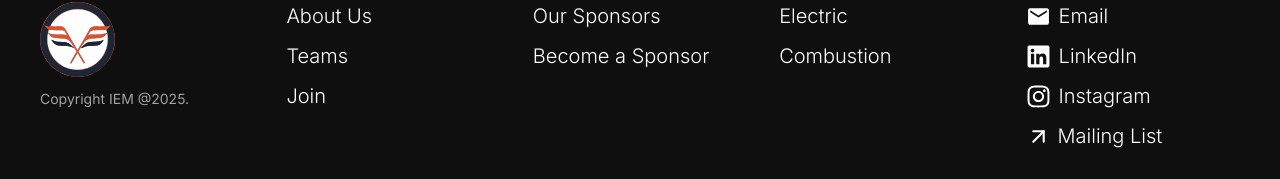
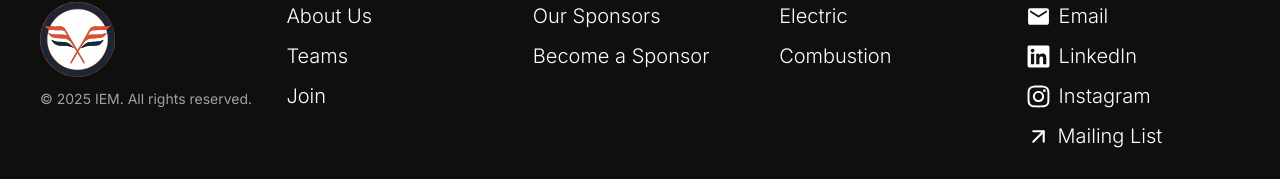
Before and after one commit to CLCK0622/iem-website, a React (Vite) app: page / in a window 1280 px wide. Shown: the part 3951-4130 px from the top of the page. Built offline with nearby package versions, Linux system fonts and the light colour scheme.

Commit message:
fix: footer copyright info

```diff
--- a/src/components/Footer.tsx
+++ b/src/components/Footer.tsx
@@ -32,7 +32,7 @@ const Footer = () => {
                         <img className="size-[75px]" src={logo} alt="IEM Logo"/>
                     </a>
                     <span className="mt-3 text-sm text-neutral-400">
-                        Copyright IEM @2025.
+                        &copy; {new Date().getFullYear()} IEM. All rights reserved.
                     </span>
                 </div>
 
```
